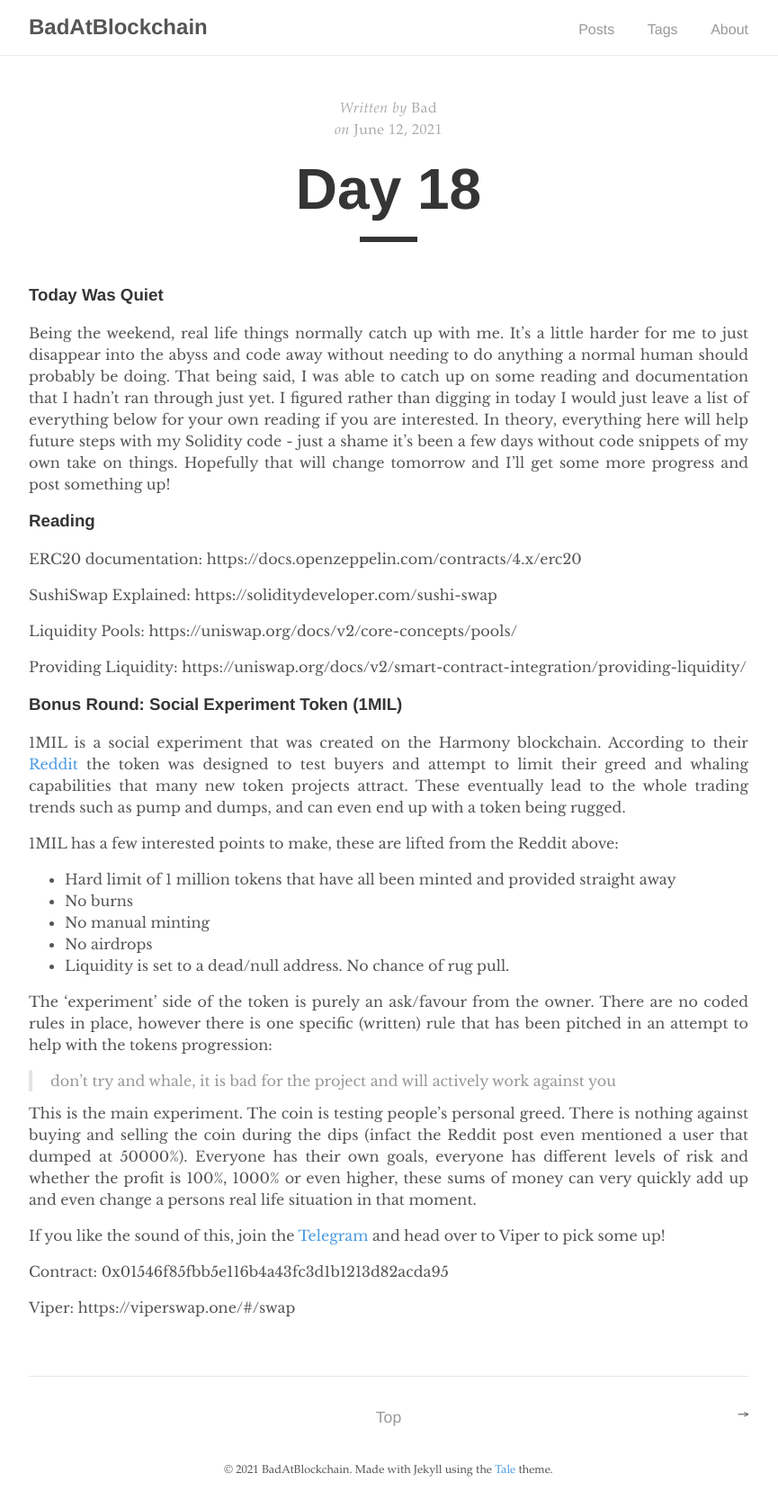
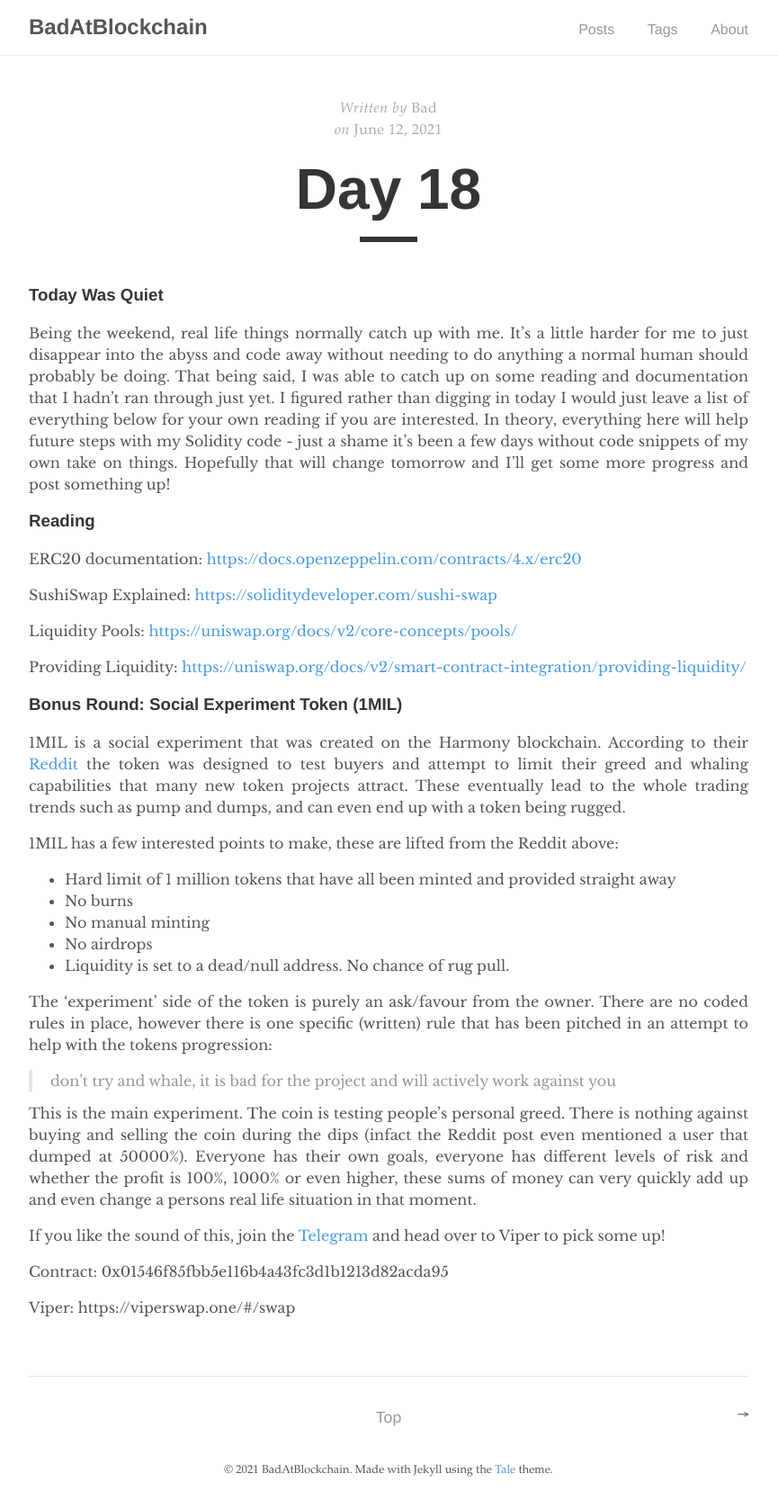
Before and after one commit to BadAtBlockchain/badatblockchain.github.io, a Jekyll site: the page built from _posts/2021-6-12-day_18.md, in a window 1280 px wide. Shown: the whole page at 90% size, without its empty margins (208-1073 px from the left). Built offline with Jekyll 4.4.1, drawn with Linux system fonts in a browser that asks for light colours; part of the change alters nothing that is shown.

Commit message:
Update 2021-6-12-day_18.md

```diff
--- a/_posts/2021-6-12-day_18.md
+++ b/_posts/2021-6-12-day_18.md
@@ -11,13 +11,13 @@ Being the weekend, real life things normally catch up with me. It's a little har
 
 ### Reading
 
-ERC20 documentation: https://docs.openzeppelin.com/contracts/4.x/erc20
+ERC20 documentation: [https://docs.openzeppelin.com/contracts/4.x/erc20](https://docs.openzeppelin.com/contracts/4.x/erc20)
 
-SushiSwap Explained: https://soliditydeveloper.com/sushi-swap
+SushiSwap Explained: [https://soliditydeveloper.com/sushi-swap](https://soliditydeveloper.com/sushi-swap)
 
-Liquidity Pools: https://uniswap.org/docs/v2/core-concepts/pools/
+Liquidity Pools: [https://uniswap.org/docs/v2/core-concepts/pools/](https://uniswap.org/docs/v2/core-concepts/pools/)
 
-Providing Liquidity: https://uniswap.org/docs/v2/smart-contract-integration/providing-liquidity/
+Providing Liquidity: [https://uniswap.org/docs/v2/smart-contract-integration/providing-liquidity/](https://uniswap.org/docs/v2/smart-contract-integration/providing-liquidity/)
 
 ### Bonus Round: Social Experiment Token (1MIL)
 
```
